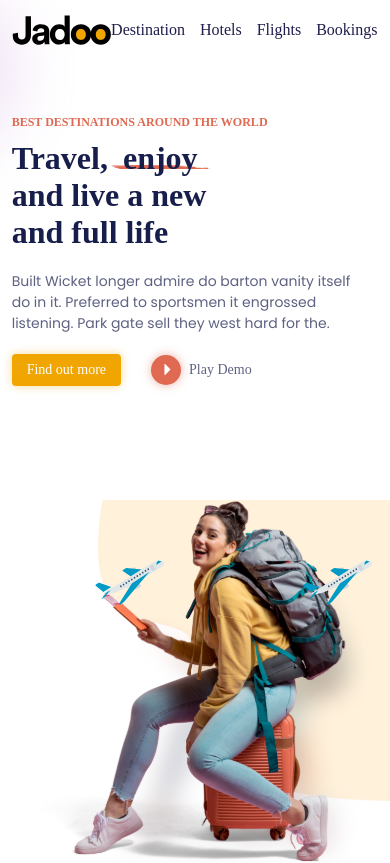
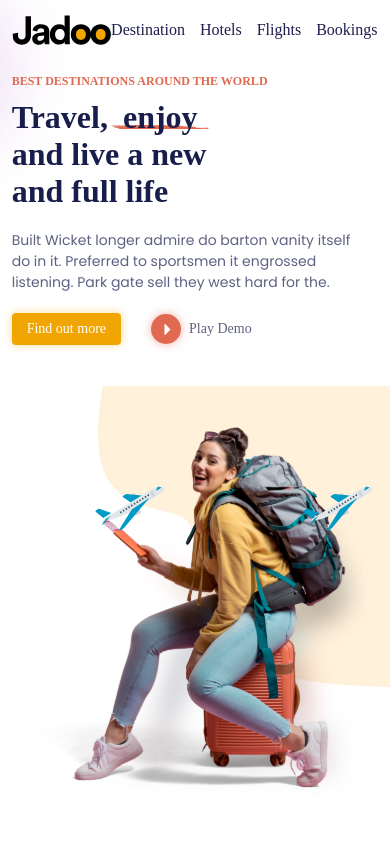
Before and after one commit to henrygad/travel-agent-webiste, a React (Create React App) app: page / in a window 390 px wide. Shown: the top 863 px of the page. Built offline with nearby package versions, Linux system fonts and the light colour scheme; a web font is replaced by a local one.

Commit message:
version 04

```diff
--- a/src/Home.css
+++ b/src/Home.css
@@ -218,7 +218,7 @@
      /* hero scetion design start here
     */
     .hero_section .flex_wrapper .hero_text{
-        min-height: 500px;
+        padding-top: 64px;
         padding-left: 3%;
     }
     .hero_text .text_wrapper h2{
@@ -234,7 +234,7 @@
      /* hero scetion design start here
     */
     .hero_section .flex_wrapper .hero_text{
-        min-height: 500px;
+        padding-top: 34px;
         padding-left: 3%;
     }
     .hero_text .text_wrapper h2{
```
